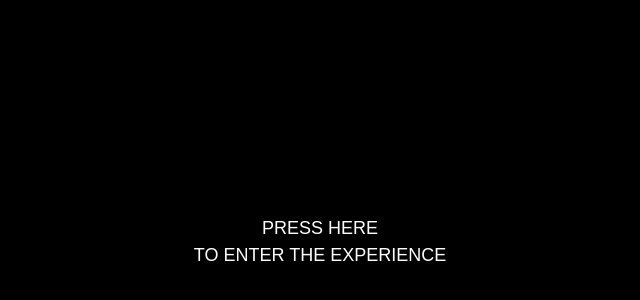
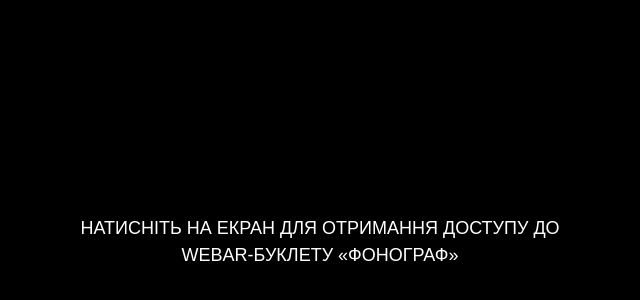
Before and after one commit to TyurikovDmytro/OS_lab1, a plain HTML site: page index.html in a window 1280 px wide. Shown: the part 158-458 px from the top of the page, without its empty margins (320-960 px from the left). Drawn offline with nearby package versions, Linux system fonts and the light colour scheme.

Commit message:
index.html
Changed by GitHub

```diff
--- a/index.html
+++ b/index.html
@@ -27,9 +27,9 @@
                 text-transform: uppercase; font-family: Arial, Helvetica, sans-serif; font-weight: 400; line-height: 1.5em; font-size: large; white-space: nowrap;
                 user-select: none; pointer-events: none;
             ">
-            Press here
+            Натисніть на екран для отримання доступу до
             <br>
-            to enter the experience
+            WebAR-буклету «Фонограф»
         </div>
     </div>
 
```
